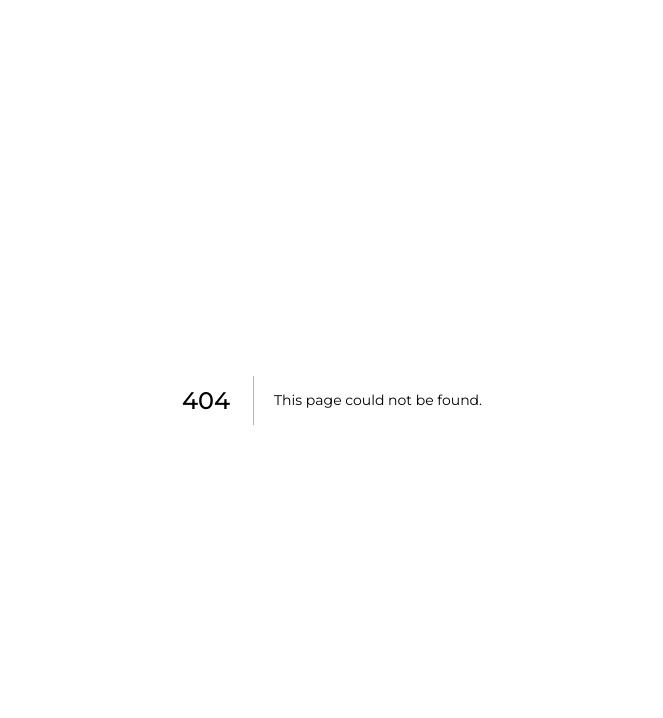
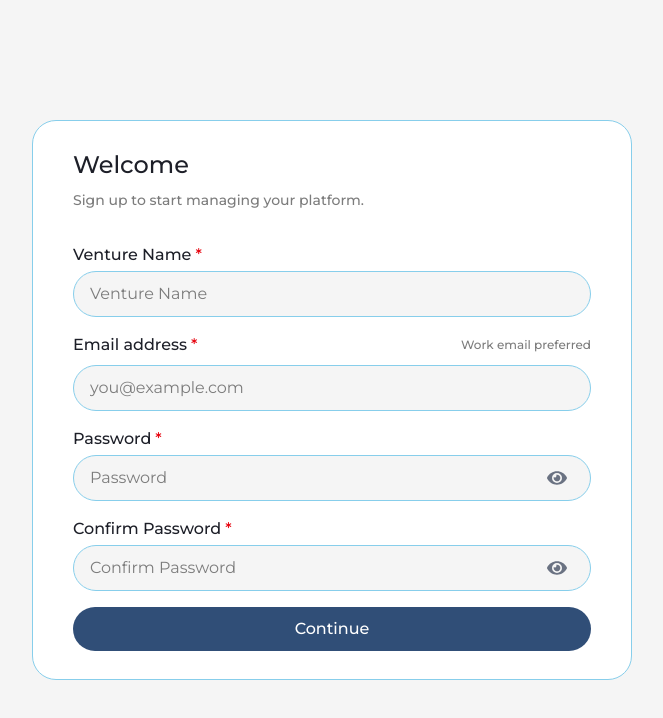
Before and after one commit to sanmoM/AI-Interview-Frontend, a Next.js app: page /white-label-signup in a window 1280 px wide. Before the commit this address had no page. Shown: the top 718 px of the page, without its empty margins (308-971 px from the left). Built offline with nearby package versions, Linux system fonts and the light colour scheme.

Commit message:
update venture

```diff
--- a/src/app/(admin-layout)/ventures/[id]/page.js
+++ b/src/app/(admin-layout)/ventures/[id]/page.js
@@ -42,10 +42,10 @@ export default function VentureDetailPage() {
       venture.branding = JSON.parse(venture.branding_json);
       delete venture.branding_json;
       setVenture(venture);
-      setName(venture.name);
-      setStatus(venture.status);
-      setDescription(venture.branding.description);
-      setWebsiteLink(venture.branding.websiteLink);
+      setName(venture?.name);
+      setStatus(venture?.status);
+      setDescription(venture?.branding?.description);
+      setWebsiteLink(venture?.branding?.websiteLink);
       if (venture?.branding?.logo) {
         setLogo(IMAGE_BASE_URL + venture?.branding?.logo);
       }
@@ -71,7 +71,7 @@ export default function VentureDetailPage() {
                     {venture.name}
                   </SectionHeading>
                   <SubHeading className=" text-text-gray font-normal leading-relaxed">
-                    {venture.branding.description}
+                    {venture?.branding?.description}
                   </SubHeading>
                 </div>
               </div>
@@ -79,7 +79,7 @@ export default function VentureDetailPage() {
           </div>
 
           {/* Content Grid */}
-          <div className=" gap-6 grid lg:grid-cols-[60%_40%] items-start">
+          <div className="items-start">
             <UpdateVenture
               name={name}
               status={status}
@@ -95,8 +95,12 @@ export default function VentureDetailPage() {
               setLogo={setLogo}
               hasStatus={true}
               id={id}
+              nameReadOnly={true}
+              descriptionReadOnly={true}
+              websiteLinkReadOnly={true}
+              logoReadOnly={true}
             />
-            <AssignAdmin data={venture.venture_admin} />
+            {/* <AssignAdmin data={venture.venture_admin} /> */}
           </div>
         </>
       )}
--- /dev/null
+++ b/src/app/(auth-layout)/white-label-signup/page.js
@@ -0,0 +1,129 @@
+"use client";
+
+import BorderButton from "@/components/ui/buttons/border-button";
+import Button from "@/components/ui/buttons/button";
+import TextInput from "@/components/ui/inputs/text-input";
+import useAxios from "@/hooks/useAxios";
+import { login } from "@/store/features/auth-slice";
+import Link from "next/link";
+import { useRouter } from "next/navigation";
+import { useState } from "react";
+import toast from "react-hot-toast";
+import { useDispatch } from "react-redux";
+
+export default function page() {
+  const [loading, setLoading] = useState(false);
+  const [email, setEmail] = useState("");
+  const [password, setPassword] = useState("");
+  const [name, setName] = useState("");
+  const [confirmPassword, setConfirmPassword] = useState("");
+  const router = useRouter();
+  const dispatch = useDispatch();
+  const axios = useAxios();
+
+  const handleSubmit = async (e) => {
+    e.preventDefault();
+    if (password !== confirmPassword) {
+      toast.error("Passwords do not match!");
+      return;
+    }
+    setLoading(true);
+    try {
+      const res = await axios.post("/auth/white-label-signup", {
+        email,
+        password,
+        name,
+      });
+      dispatch(login(res?.data));
+      document.cookie = `token=${res?.data?.token}; path=/; max-age=86400; SameSite=Lax`;
+      toast.success("You have successfully signed in!");
+    //   router.replace("/ventures/venture-profile");
+    } catch (error) {
+      toast.error("Something went wrong!");
+    }
+    setLoading(false);
+  };
+
+  const handleGoogleSignIn = () => {
+    console.log("[v0] Google sign-in clicked");
+    // Add your Google OAuth logic here
+  };
+
+  return (
+    <div className="rounded-2xl lg:rounded-3xl border border-secondary overflow-hidden max-w-[350px] md:max-w-[500px] lg:max-w-[600px] 2xl:max-w-[650px] w-full bg-white">
+      <div className="py-3 lg:py-6 xl:py-7 px-4 md:px-6 lg:px-8 xl:px-10">
+        {/* Welcome Section */}
+        <div className="mb-5 lg:mb-8">
+          <h1 className="text-xl lg:text-2xl 2xl:text-3xl text-text-primary font-medium mb-1 lg:mb-2">
+            Welcome
+          </h1>
+          <p className="text-text-gray text-[10px] md:text-xs lg:text-sm 2xl:text-base font-medium leading-relaxed">
+            Sign up to start managing your platform.
+          </p>
+        </div>
+
+        {/* Email Form */}
+        <form
+          onSubmit={handleSubmit}
+          className="space-y-3 lg:space-y-4 2xl:space-y-6"
+        >
+          <div>
+            <TextInput
+              id="ventureName"
+              type="text"
+              placeholder="Venture Name"
+              value={name}
+              onChange={(e) => setName(e.target.value)}
+              required
+              containerClassName="mb-4"
+              label={"Venture Name"}
+            />
+            <div className="flex items-center justify-between mb-2">
+              <label
+                htmlFor="email"
+                className="text-sm md:text-base 2xl:text-lg text-text-primary font-medium flex gap-1"
+              >
+                <span>Email address</span>
+                <span className="text-red-600">*</span>
+              </label>
+              <span className="text-[10px] md:text-xs 2xl:text-sm font-medium text-text-gray">
+                Work email preferred
+              </span>
+            </div>
+            <TextInput
+              id="email"
+              type="email"
+              placeholder="you@example.com"
+              value={email}
+              onChange={(e) => setEmail(e.target.value)}
+              required
+              containerClassName="mb-4"
+            />
+            <TextInput
+              id="password"
+              type="password"
+              placeholder="Password"
+              value={password}
+              onChange={(e) => setPassword(e.target.value)}
+              label={"Password"}
+              required
+              containerClassName="mb-4"
+            />
+            <TextInput
+              id="confirmPassword"
+              type="password"
+              placeholder="Confirm Password"
+              value={confirmPassword}
+              onChange={(e) => setConfirmPassword(e.target.value)}
+              label={"Confirm Password"}
+              required
+            />
+          </div>
+          <Button loading={loading} disabled={loading}>
+            Continue
+          </Button>
+        </form>
+      </div>
+    </div>
+  );
+}
--- a/src/components/ui/inputs/image-input.js
+++ b/src/components/ui/inputs/image-input.js
@@ -10,6 +10,7 @@ export default function ImageInput({
   containerClassName,
   placeholder = "Upload an image",
   iconClassName,
+  readOnly,
 }) {
   const inputId = useId(); // ✅ unique ID per component instance
 
@@ -28,6 +29,18 @@ export default function ImageInput({
 
   const imgSrc = getImageSrc();
 
+  if (readOnly) {
+    return (
+      <img
+        src={imgSrc || "/images/placeholder.jpg"}
+        alt="Selected"
+        className={cn(
+          " w-full h-64 border-primary border border-dashed rounded-lg",
+          containerClassName,
+        )}
+      />
+    );
+  }
   return (
     <label
       htmlFor={inputId} // ✅ use unique ID here
--- a/src/components/ventures/single-venture/update-venture.js
+++ b/src/components/ventures/single-venture/update-venture.js
@@ -27,6 +27,11 @@ export default function UpdateVenture({
   hasStatus,
   id,
   redirectUrl,
+  nameReadOnly,
+  statusReadOnly,
+  descriptionReadOnly,
+  websiteLinkReadOnly,
+  logoReadOnly,
 }) {
   const axios = useAuthAxios();
   const handleSubmit = async (e) => {
@@ -84,6 +89,7 @@ export default function UpdateVenture({
           image={logo}
           setImage={setLogo}
           containerClassName={" w-40 h-40 ml-0 mt-6"}
+          readOnly={logoReadOnly}
         />
         <TextInput
           placeholder="Venue name"
@@ -91,6 +97,7 @@ export default function UpdateVenture({
           required
           value={name}
           onChange={(e) => setName(e.target.value)}
+          readOnly={nameReadOnly}
         />
         <div
           className={cn(
@@ -104,6 +111,7 @@ export default function UpdateVenture({
             required
             value={websiteLink}
             onChange={(e) => setWebsiteLink(e.target.value)}
+            readOnly={websiteLinkReadOnly}
           />
           {hasStatus && (
             <SelectBox
@@ -122,6 +130,7 @@ export default function UpdateVenture({
               placeholder="Select tone preset"
               label={"Status"}
               required
+              readOnly={statusReadOnly}
             />
           )}
         </div>
@@ -132,6 +141,7 @@ export default function UpdateVenture({
           value={description}
           onChange={(e) => setDescription(e.target.value)}
           inputClassName={"h-40 resize-none"}
+          readOnly={descriptionReadOnly}
         />
         <Button
           className={"w-fit ml-auto px-6"}
--- a/src/middleware.js
+++ b/src/middleware.js
@@ -5,13 +5,15 @@ import { NextResponse } from "next/server";
 export function middleware(request) {
   const token = request.cookies.get("token")?.value;
   const { pathname } = request.nextUrl;
+  console.log(pathname, "pathName");
   if (
     pathname === "/home" ||
     pathname === "/calls" ||
     pathname === "/" ||
     pathname === "/explore" ||
     /^\/explore\/[^/]+$/.test(pathname) ||
-    /^\/interview\/.+$/.test(pathname)
+    /^\/interview\/.+$/.test(pathname) ||
+    pathname === "/white-label-signup"
   )
     return NextResponse.next();
   //   console.log(pathname);
```
Also changed, not shown: public/images/placeholder.jpg (added), 1 other file (tests, documents, lock files or other folders).
